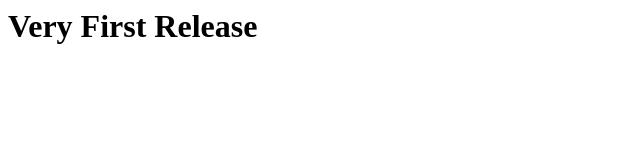
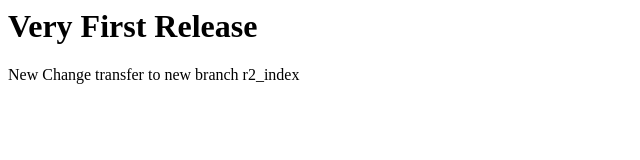
Before and after one commit to YatinGupta/gittest, a plain HTML site: page index.html in a window 1280 px wide. Shown: the whole page, without its empty margins (0-640 px from the left). Drawn offline with Linux system fonts and the light colour scheme.

Commit message:
r2_index changed
featured a product develop by team A

```diff
--- a/index.html
+++ b/index.html
@@ -2,5 +2,7 @@
 	<head></head>
 	<body>
 		<h1>Very First Release</h1>
+
+		<p>New Change transfer to new branch r2_index</p>
 	</body>
 </html>
```
